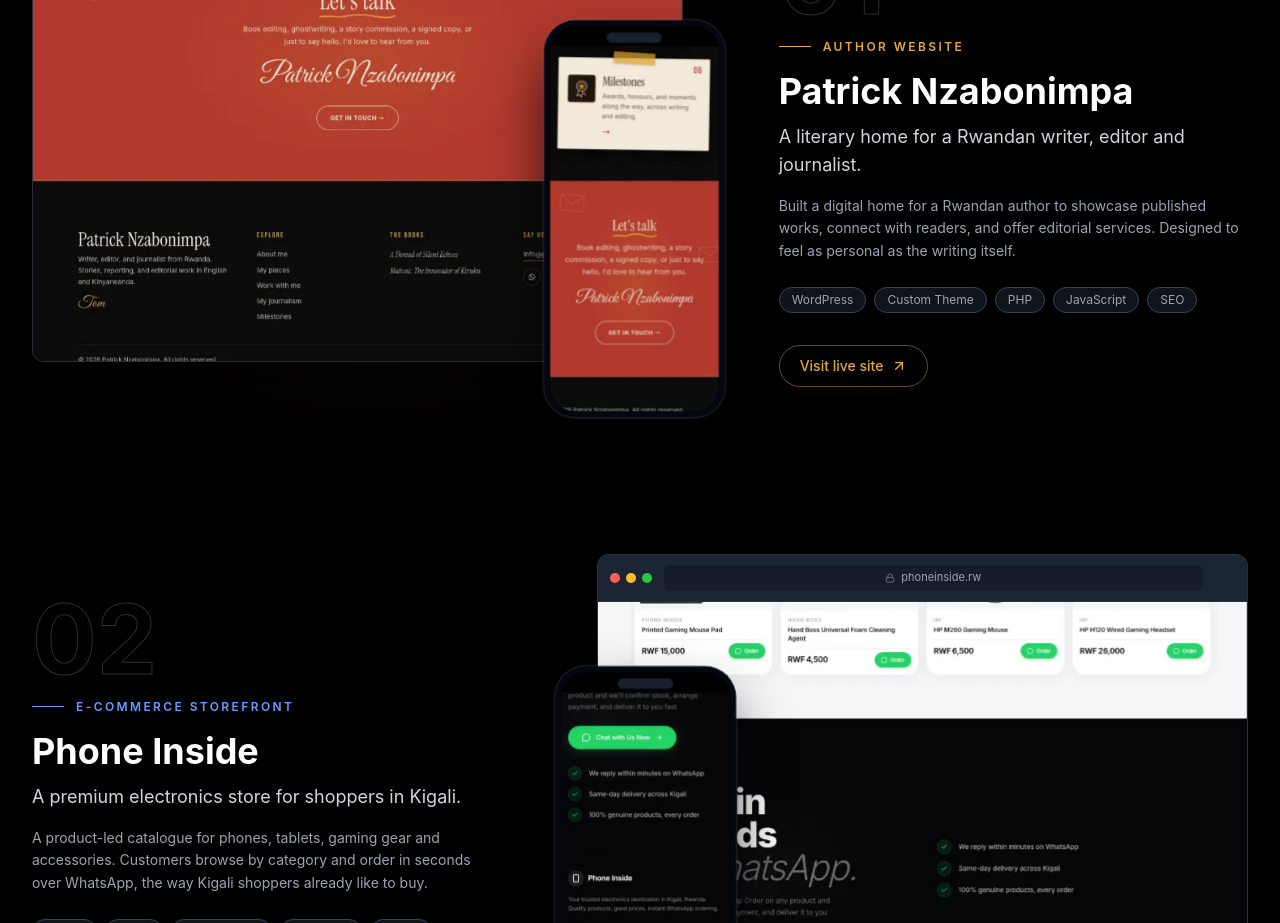
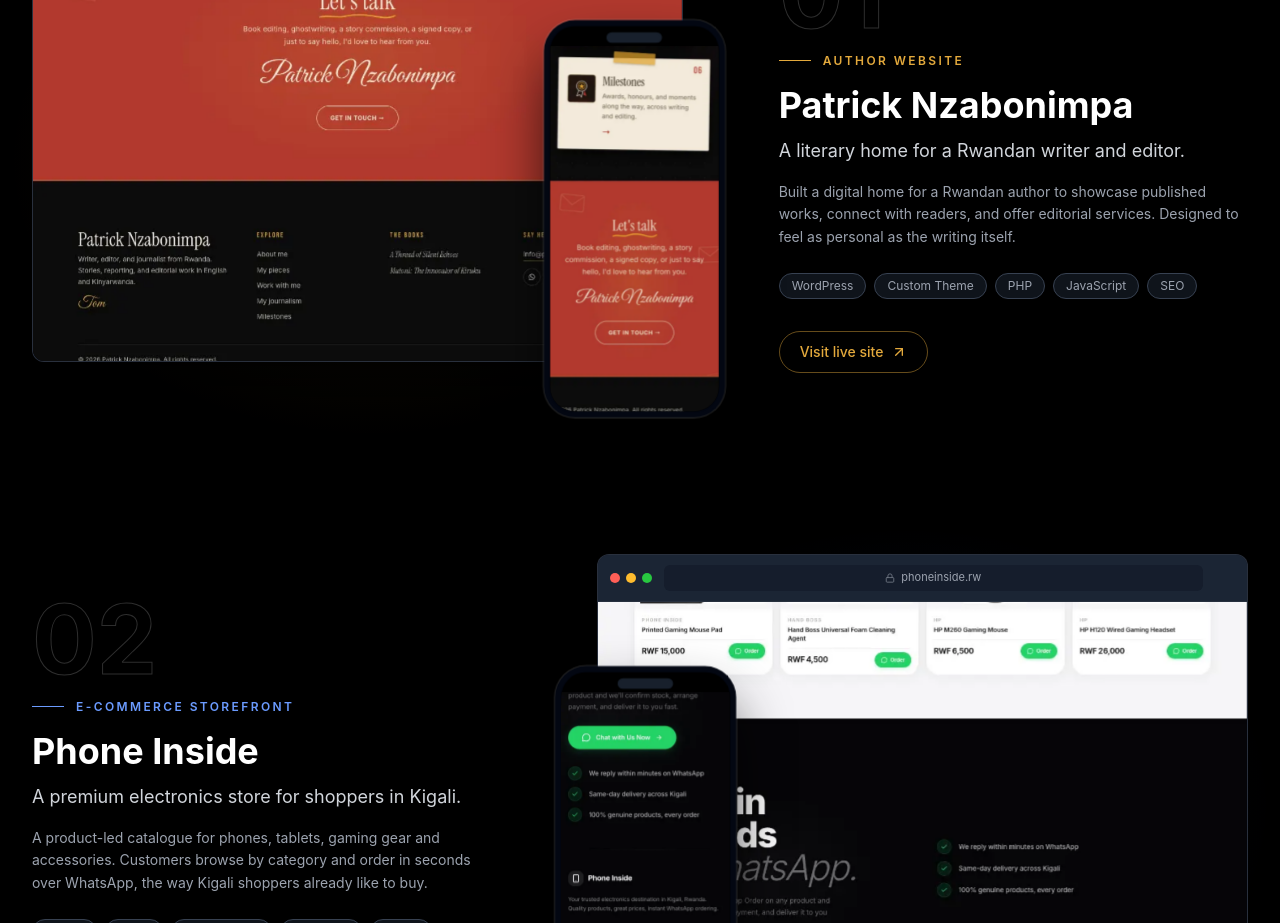
Before and after one commit to AbdoulNuru/portfolio, a React (Vite) app: page / in a window 1280 px wide. Shown: the part 3820-4743 px from the top of the page. Built offline with nearby package versions, Linux system fonts and the light colour scheme; a web font is replaced by a local one.

Commit message:
Fix Patrick project tagline

```diff
--- a/src/components/Projects.tsx
+++ b/src/components/Projects.tsx
@@ -37,7 +37,7 @@
     number: "01",
     title: "Patrick Nzabonimpa",
     category: "Author website",
-    tagline: "A literary home for a Rwandan writer, editor and journalist.",
+    tagline: "A literary home for a Rwandan writer and editor.",
     description: "Built a digital home for a Rwandan author to showcase published works, connect with readers, and offer editorial services. Designed to feel as personal as the writing itself.",
     technologies: ["WordPress", "Custom Theme", "PHP", "JavaScript", "SEO"],
     url: "patricknzabonimpa.com",
```
